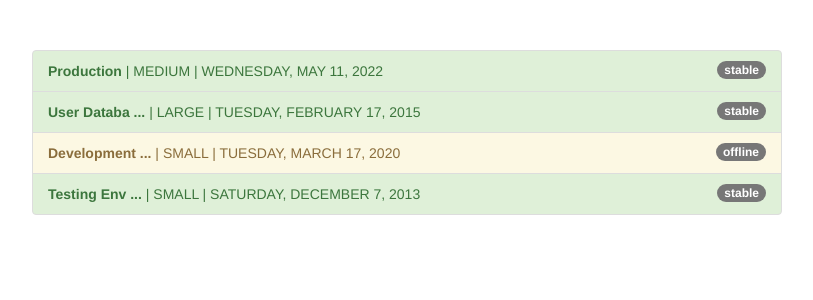
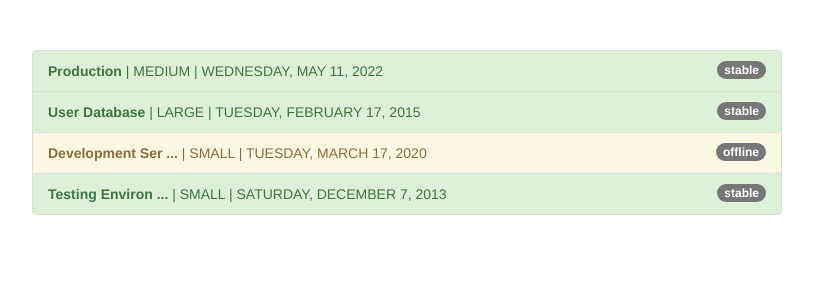
Before and after one commit to Alan114/Angular-pipes, an Angular app: page / in a window 1280 px wide. Shown: the top 300 px of the page, without its empty margins (233-1046 px from the left). Built offline with nearby package versions, Linux system fonts and the light colour scheme.

Commit message:
Changed the custom pipe to use parameters

```diff
--- a/src/app/app.component.html
+++ b/src/app/app.component.html
@@ -10,7 +10,7 @@
           <span class="badge">
             {{ server.status }}
           </span>
-          <strong>{{ server.name | shorten }}</strong> |
+          <strong>{{ server.name | shorten: 15 }}</strong> |
           {{ server.instanceType | uppercase }} |
           {{ server.started | date: "fullDate" | uppercase }}
         </li>
--- a/src/app/shorten.pipe.ts
+++ b/src/app/shorten.pipe.ts
@@ -4,9 +4,9 @@
   name: "shorten",
 })
 export class ShortenPipe implements PipeTransform {
-  transform(value: any) {
-    if (value.length > 10) {
-      return value.substr(0, 11) + " ...";
+  transform(value: any, limit: number) {
+    if (value.length > limit) {
+      return value.substr(0, limit) + " ...";
     }
     return value;
   }
```
